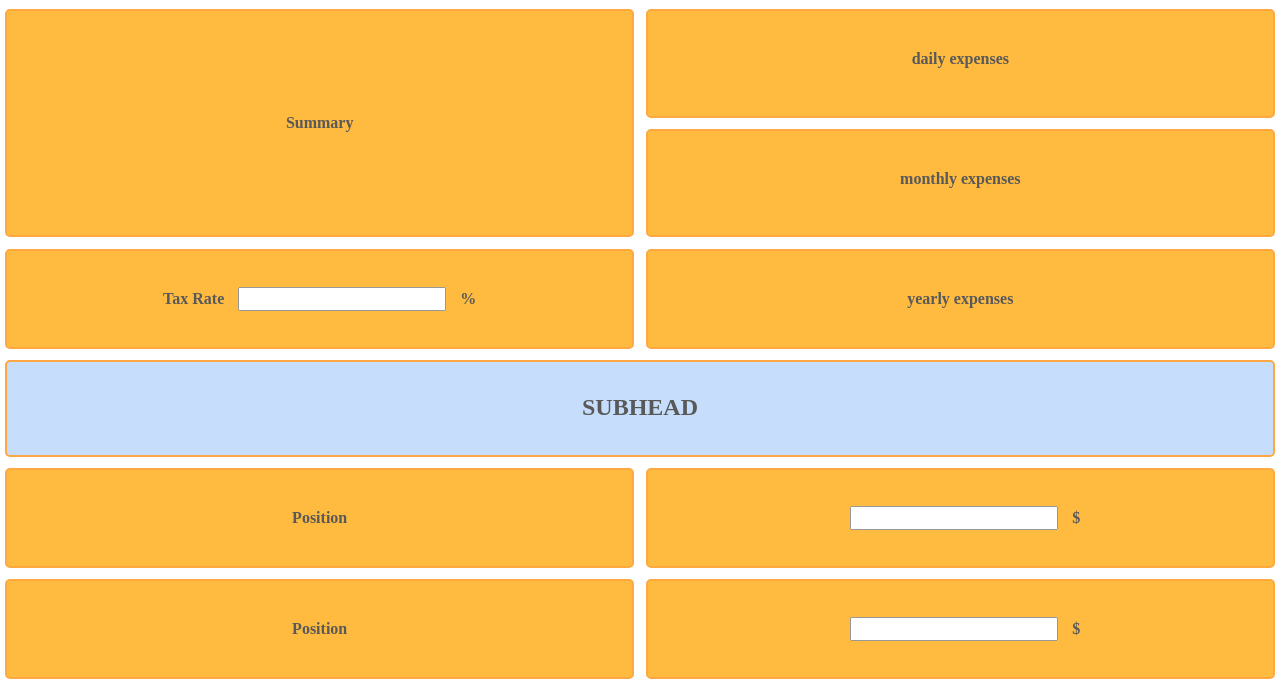
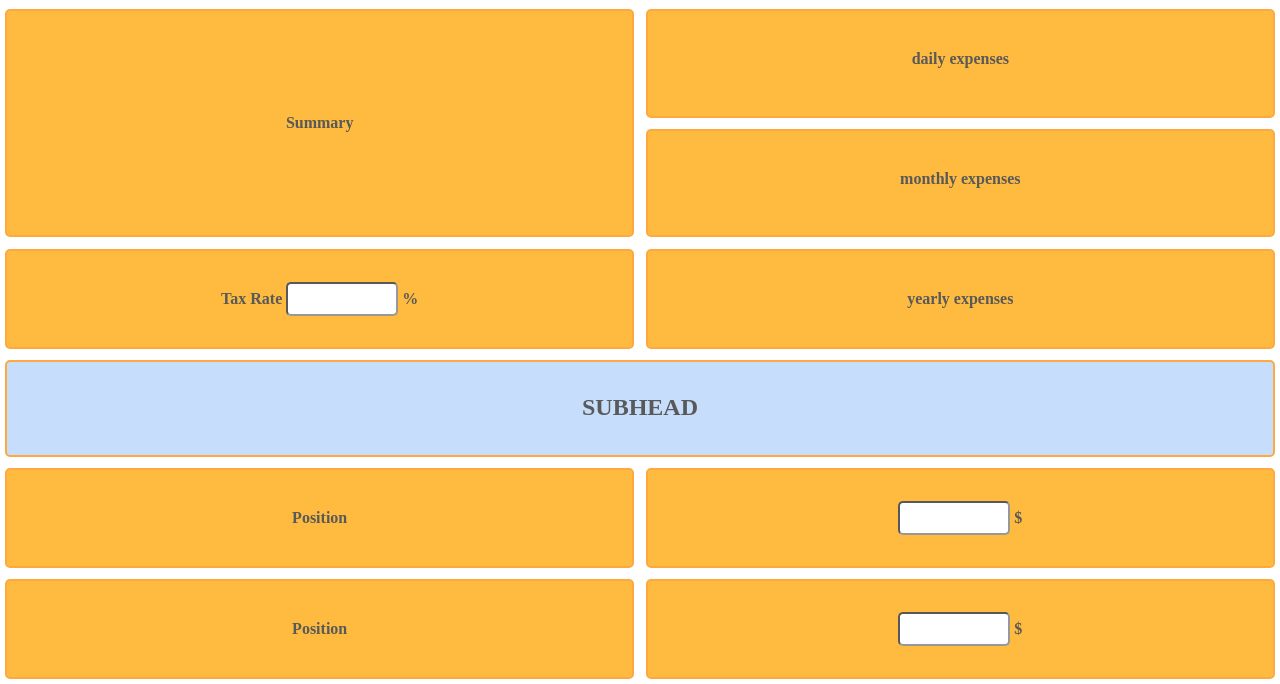
Before and after one commit to ArnoldCodeAcademy/canIAffordMyLifestyle-teaching, a website built with Parcel: page index.html in a window 1280 px wide. Shown: the part 116-800 px from the top of the page. Built offline with nearby package versions, Linux system fonts and the light colour scheme.

Commit message:
teach/feat(styling): inputs

```diff
--- a/css/grid/grid.css
+++ b/css/grid/grid.css
@@ -19,9 +19,6 @@
  If the centered element consists of a single line and its parent height is fixed you can simply set the container’s
   line-height to fill its height. This method is quite versatile in my experience. jsfiddle example
   http://jsfiddle.net/d4zGF/
-
-
-
 */
 .grid > * > p {
   line-height: 4em;
@@ -34,10 +31,17 @@
 }
 
 input[type="number"] {
-  margin: 0 10px 0 10px;
+  padding: 6px;
+  width: 7rem;
+  margin: 8px 0;
+  box-sizing: border-box;
+  border-radius: 5px;
+  text-align: center;
 }
 
-
+input[type=number]:focus {
+  background-color: lightcoral;
+}
 
 
 /* either do grid > * > p to style all paragraphs and use h1,h2 tags explicitly
```
